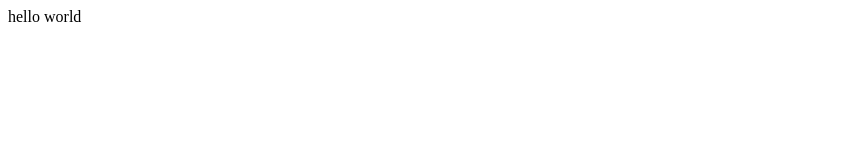
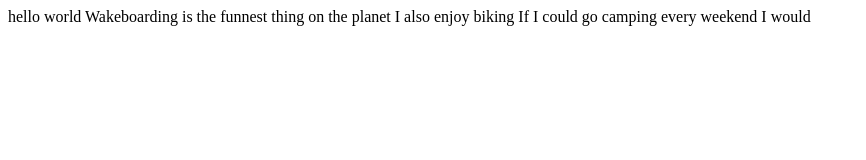
Before and after one commit to JordanBriscoe/day-1, a plain HTML site: page index.html in a window 1280 px wide. Shown: the whole page, without its empty margins (0-866 px from the left). Drawn offline with Linux system fonts and the light colour scheme.

Commit message:
Personal likes

```diff
--- a/index.html
+++ b/index.html
@@ -10,6 +10,9 @@
 
 <body>
   hello world
+  Wakeboarding is the funnest thing on the planet
+  I also enjoy biking
+  If I could go camping every weekend I would
 </body>
 
 </html>
```
